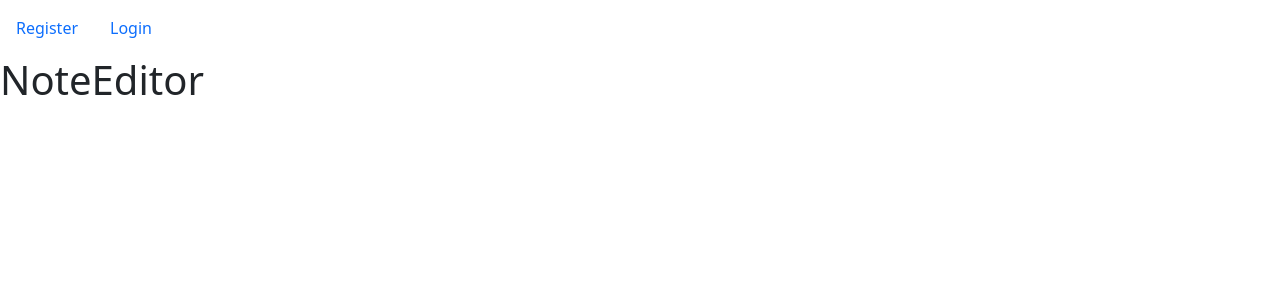
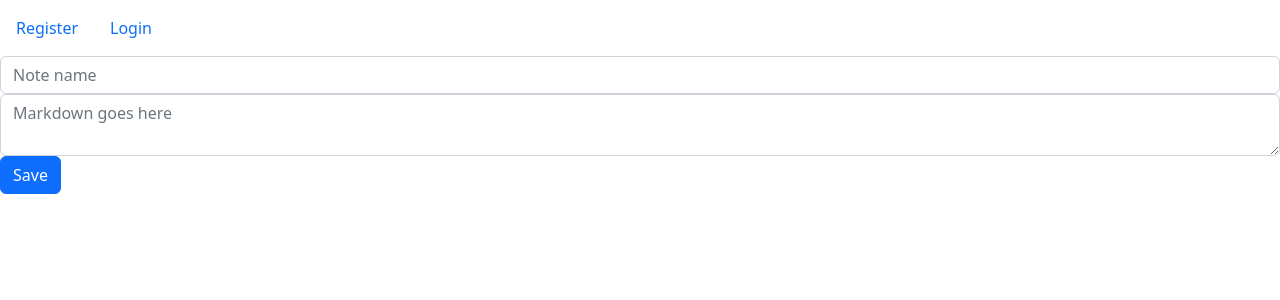
Before and after one commit to jakublaba/markdown-is-safu, a React (Create React App) app in the folder frontend/: page /notes/editor/1 in a window 1280 px wide. Shown: the top 300 px of the page. Built offline with nearby package versions, Linux system fonts and the light colour scheme; no server answers.

Commit message:
Implement note editor component

```diff
--- a/frontend/package.json
+++ b/frontend/package.json
@@ -16,6 +16,7 @@
     "react": "^18.2.0",
     "react-bootstrap": "^2.7.0",
     "react-dom": "^18.2.0",
+    "react-markdown": "^8.0.5",
     "react-redux": "^8.0.5",
     "react-router-dom": "^6.7.0",
     "react-scripts": "5.0.1",
--- a/frontend/src/components/NoteEditor.tsx
+++ b/frontend/src/components/NoteEditor.tsx
@@ -1,10 +1,137 @@
-import React from "react";
+import React, {useEffect, useState} from "react";
+import {useParams} from "react-router-dom";
+import {useSelector} from "react-redux";
+import {IAuthState} from "../types/redux-types";
+import axios, {AxiosResponse} from "axios";
+import {NOTE_API_URL} from "../types/axios-types";
+import {Button, Form, Spinner} from "react-bootstrap";
+import ReactMarkdown from "react-markdown";
 
 const NoteEditor: React.FC = () => {
+    // if uuid is undefined, user got here by clicking new note button - create mode
+    // otherwise, user got her by clicking note on the list - edit mode
+    const {uuid} = useParams();
+    const jwt = useSelector<IAuthState, string>(authState => authState.jwt);
+    const [loaded, setLoaded] = useState<boolean>(!uuid); // in edit mode, file has to be loaded first
+    const [processing, setProcessing] = useState<boolean>(false);
+    const [uploadErr, setUploadErr] = useState<boolean>(false);
+    // TODO - figure out how to retrieve file name from downloaded note
+    const [name, setName] = useState<string>("");
+    const [content, setContent] = useState<string>("");
+
+    useEffect(() => {
+        if (uuid) {
+            const downloadNote = async (): Promise<AxiosResponse<Blob>> => await axios.get<Blob>(
+                `${NOTE_API_URL}/${uuid}`,
+                {
+                    headers: {
+                        Authorization: `Bearer ${jwt}`
+                    }
+                }
+            );
+
+            downloadNote()
+                .then(async (r) => {
+                    const text = await r.data.text();
+                    setContent(text);
+                })
+                .catch((err) => {
+                    console.log(err.toJSON());
+                })
+                .finally(() => {
+                    setLoaded(true);
+                });
+        }
+    }, []);
+
+    const save = async () => {
+        setProcessing(true);
+        const data = new FormData();
+        const blob: Blob = new Blob([content], {type: "plain/text"});
+        data.append("note", blob, name);
+
+        if (uuid) {
+            // update note
+            await axios.put(
+                NOTE_API_URL,
+                data,
+                {
+                    headers: {
+                        Authorization: `Bearer ${jwt}`,
+                        "Content-Type": "multipart/form-data"
+                    }
+                }
+            )
+                .then(() => {
+                    setUploadErr(false);
+                })
+                .catch(() => {
+                    setUploadErr(true);
+                })
+                .finally(() => {
+                    setProcessing(false);
+                });
+        } else {
+            // upload new note
+            await axios.post(
+                NOTE_API_URL,
+                data,
+                {
+                    headers: {
+                        Authorization: `Bearer ${jwt}`,
+                        "Content-Type": "multipart/form-data"
+                    }
+                }
+            )
+                .then(() => {
+                    setUploadErr(false);
+                })
+                .catch(() => {
+                    setUploadErr(true);
+                })
+                .finally(() => {
+                    setProcessing(false);
+                });
+        }
+    };
+
     return (
-        <h1>
-            NoteEditor
-        </h1>
+        <>
+            {loaded ? (
+                <>
+                    <Form>
+                        <Form.Group>
+                            <Form.Control
+                                placeholder={"Note name"}
+                                onChange={(e) => setName(e.target.value)}
+                            />
+                        </Form.Group>
+
+                        <Form.Group>
+                            <Form.Control
+                                as={"textarea"}
+                                placeholder={"Markdown goes here"}
+                                onChange={(e) => setContent(e.target.value)}
+                            />
+                        </Form.Group>
+
+                        <Button onClick={save} disabled={processing}>
+                            {processing ? <Spinner as={"span"}/> : "Save"}
+                        </Button>
+                    </Form>
+                    <ReactMarkdown>
+                        {content}
+                    </ReactMarkdown>
+                </>
+            ) : (
+                <Spinner as={"span"} variant={"grow"}/>
+            )}
+            {uploadErr && (
+                <div className={"alert alert-danger"}>
+                    Upload error
+                </div>
+            )}
+        </>
     );
 };
 
```
Also changed, not shown: 1 other file (tests, documents, lock files or other folders).
